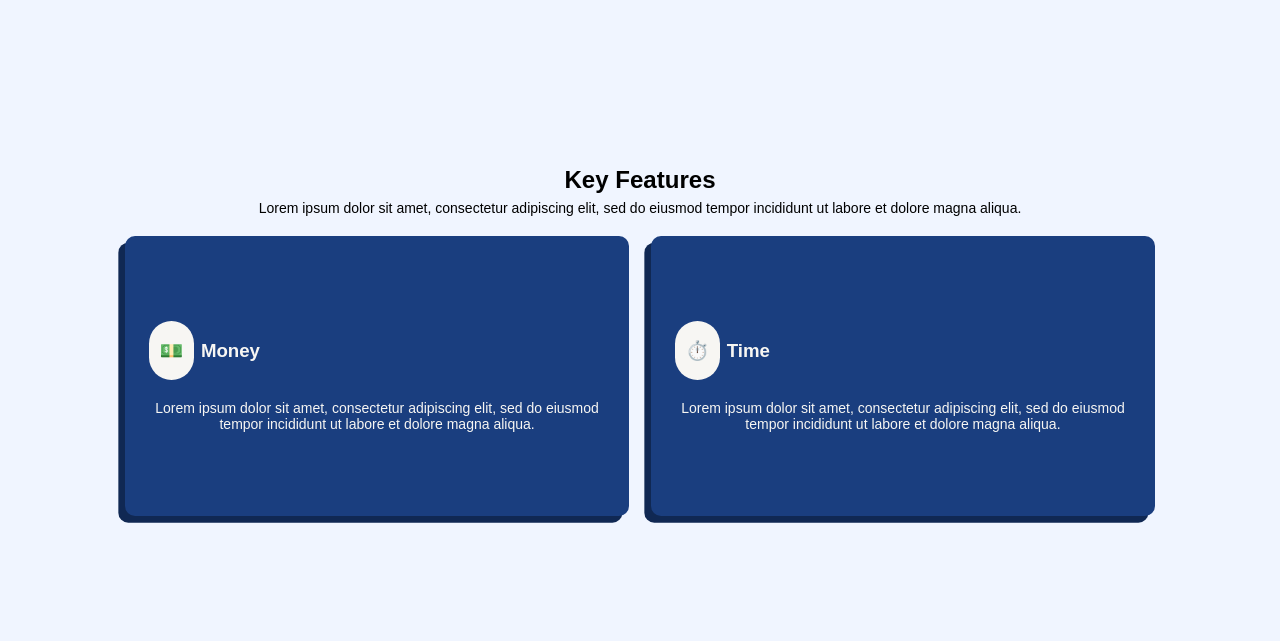
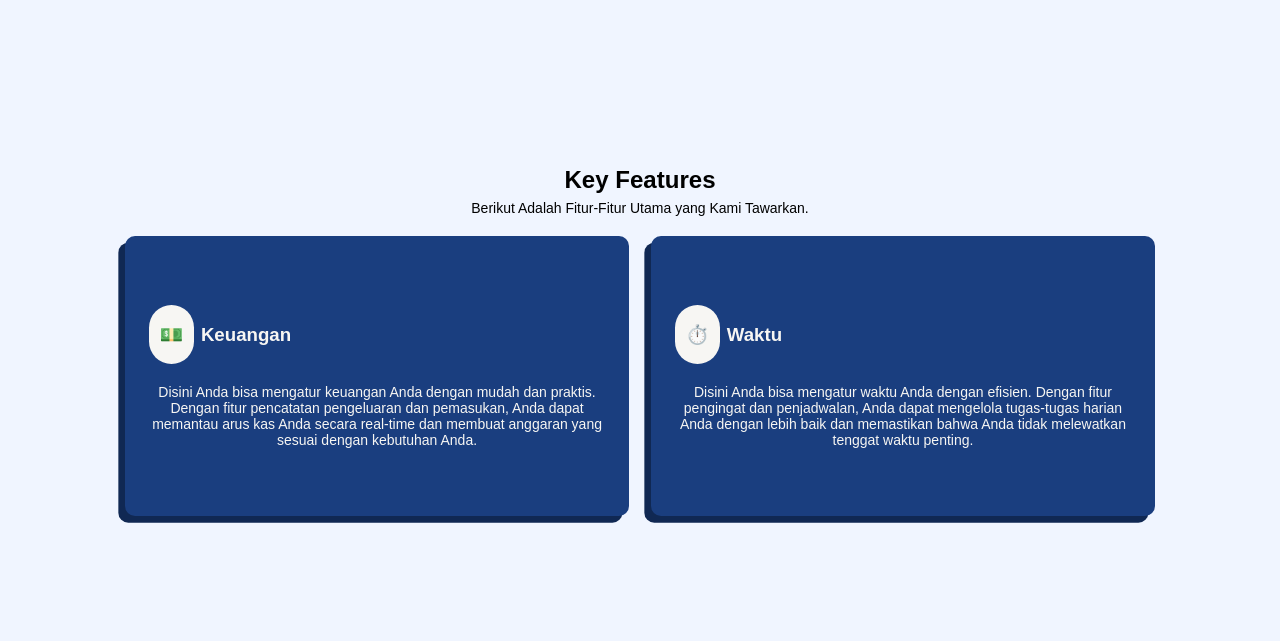
Before and after one commit to NeoRyumasil/Proyek-Tugas-Besar-IMPAL_MoneyTime, a Flask app: page / in a window 1280 px wide. Shown: the part 659-1300 px from the top of the page. Run offline with Flask 3, Linux system fonts and the light colour scheme.

Commit message:
Menambahkan Penjelasan Aplikasi dan Fitur

```diff
--- a/MoneyTime/Templates/index.html
+++ b/MoneyTime/Templates/index.html
@@ -60,8 +60,9 @@
                 <div class="hero-textimg">
                     <div class="welcome-to-moneytime-parent">
                         <b class="welcome-to-moneytime">Welcome to MoneyTime!</b>
-                        <div class="lorem-ipsum-dolor">Lorem ipsum dolor sit amet, consectetur adipiscing elit, sed do
-                            eiusmod tempor incididunt ut labore et dolore magna aliqua.</div>
+                        <div class="lorem-ipsum-dolor">
+                            Aplikasi yang Membantu Manajemen Waktu dan Keuangan Anda 🥰.
+                        </div>
                     </div>
                     <img class="velocity-of-money-1-icon" alt="" src="{{ url_for('static', filename='Velocity-of-money 1.svg') }}">
                 </div>
@@ -83,8 +84,9 @@
         <div class="features-container">
             <div class="title">
                 <b class="key-features">Key Features</b>
-                <div class="lorem-ipsum-dolor">Lorem ipsum dolor sit amet, consectetur adipiscing elit, sed do eiusmod
-                    tempor incididunt ut labore et dolore magna aliqua.</div>
+                <div class="lorem-ipsum-dolor">
+                    Berikut Adalah Fitur-Fitur Utama yang Kami Tawarkan.
+                </div>
             </div>
             <div class="features-card">
                 <div class="money-card">
@@ -94,10 +96,13 @@
                                 <div class="logo-card">
                                     <div class="div">💵</div>
                                 </div>
-                                <div class="money">Money</div>
+                                <div class="money">Keuangan</div>
                             </div>
-                            <div class="features--lorem-ipsum-dolor">Lorem ipsum dolor sit amet, consectetur adipiscing
-                                elit, sed do eiusmod tempor incididunt ut labore et dolore magna aliqua.</div>
+                            <div class="features--lorem-ipsum-dolor">
+                                Disini Anda bisa mengatur keuangan Anda dengan mudah dan praktis.
+                                Dengan fitur pencatatan pengeluaran dan pemasukan, Anda dapat memantau arus kas
+                                Anda secara real-time dan membuat anggaran yang sesuai dengan kebutuhan Anda.
+                            </div>
                         </div>
                     </div>
                 </div>
@@ -108,10 +113,14 @@
                                 <div class="logo-card">
                                     <div class="div">⏱️</div>
                                 </div>
-                                <div class="money">Time</div>
+                                <div class="money">Waktu</div>
                             </div>
-                            <div class="features--lorem-ipsum-dolor">Lorem ipsum dolor sit amet, consectetur adipiscing
-                                elit, sed do eiusmod tempor incididunt ut labore et dolore magna aliqua.</div>
+                            <div class="features--lorem-ipsum-dolor">
+                                Disini Anda bisa mengatur waktu Anda dengan efisien.
+                                Dengan fitur pengingat dan penjadwalan, Anda dapat mengelola tugas-tugas
+                                harian Anda dengan lebih baik dan memastikan bahwa Anda tidak melewatkan
+                                tenggat waktu penting.
+                            </div>
                         </div>
                     </div>
                 </div>
```
